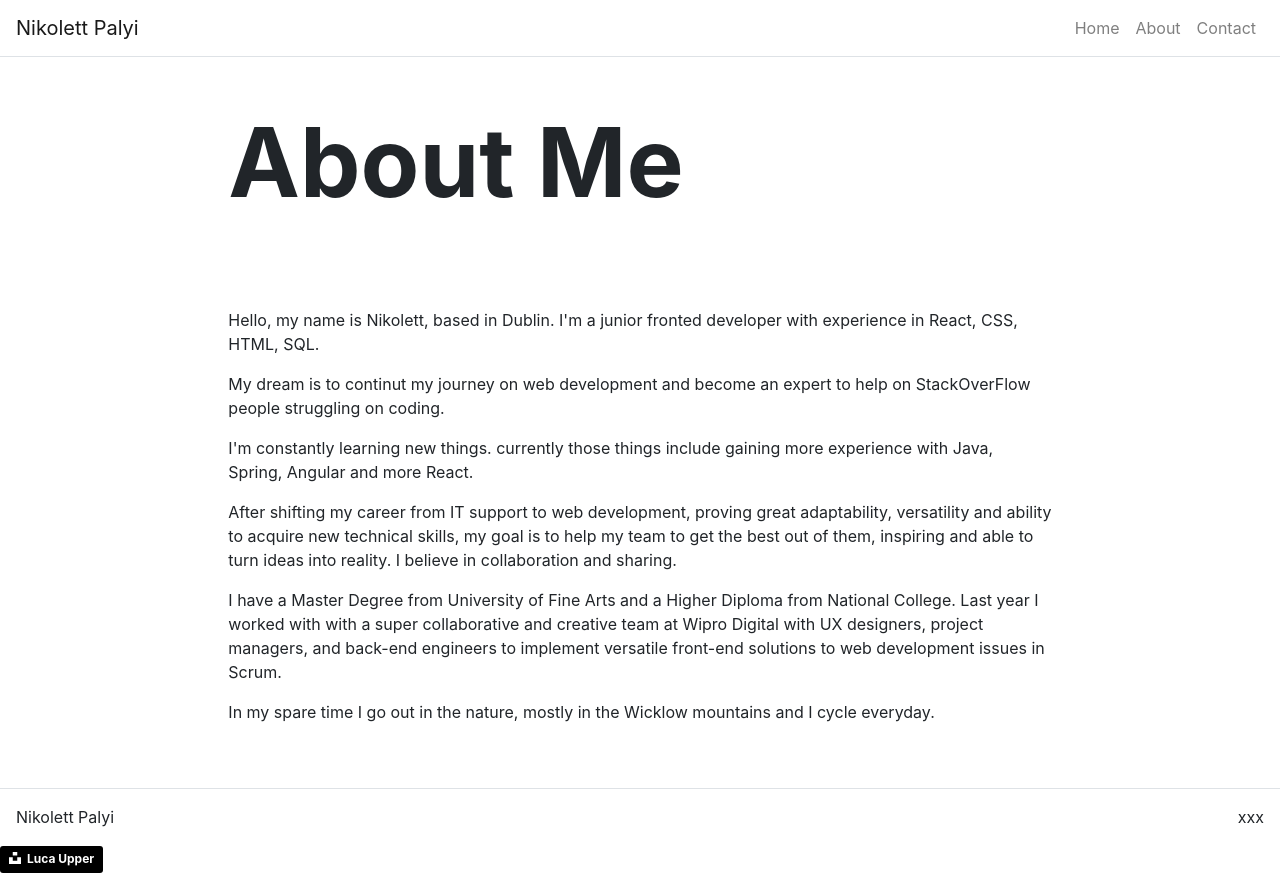
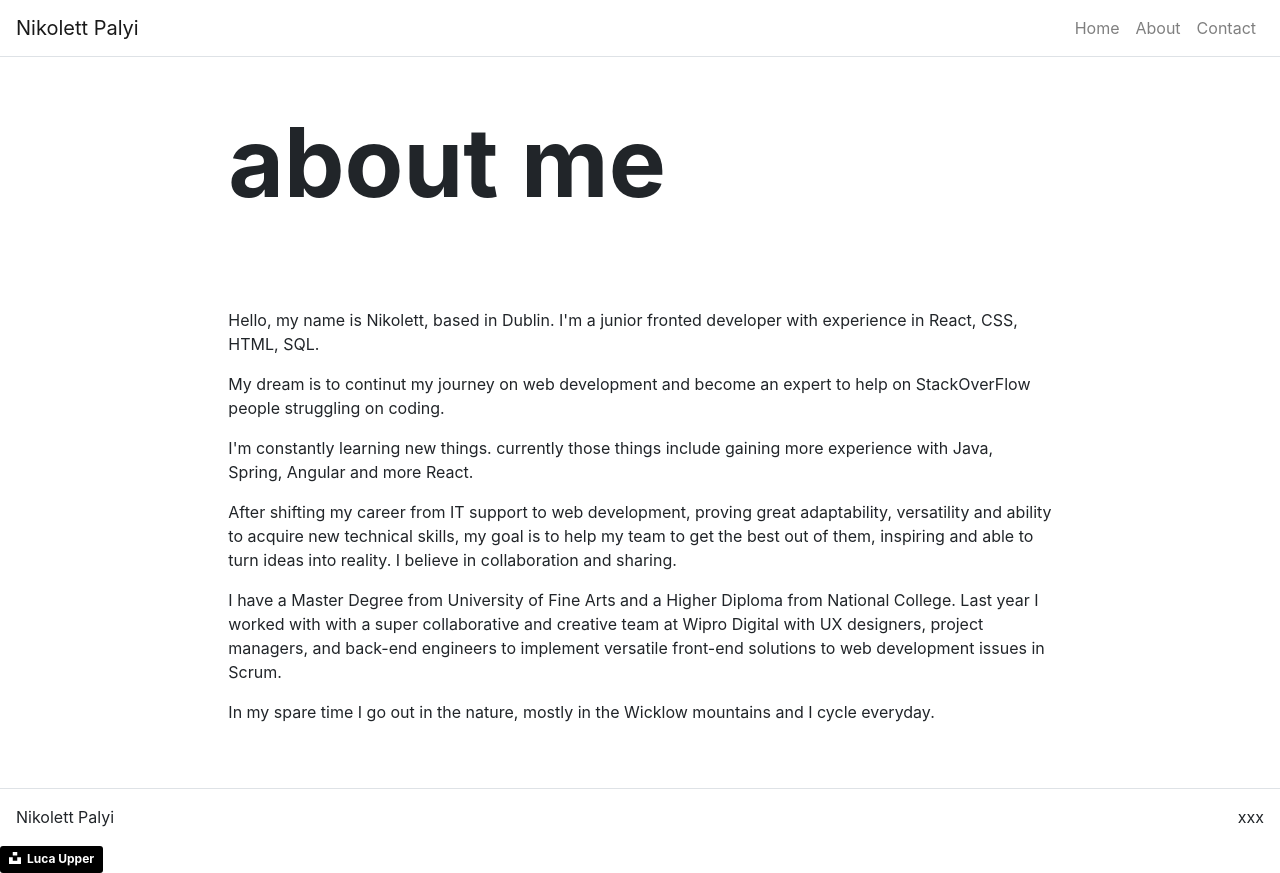
Before and after one commit to nikpalyi/portfolio, a React (Create React App) app: page /about in a window 1280 px wide. Built offline with nearby package versions, Linux system fonts and the light colour scheme.

Commit message:
chaning titles of pages

```diff
--- a/src/App.js
+++ b/src/App.js
@@ -26,10 +26,10 @@ class App extends React.Component {
         text: 'Checkout my side projects below'
       },
       about: {
-        title: 'About Me'
+        title: 'about me'
       },
       contact: {
-        title: "Let's Talk"
+        title: 'contact'
       }
     };
   }
```
